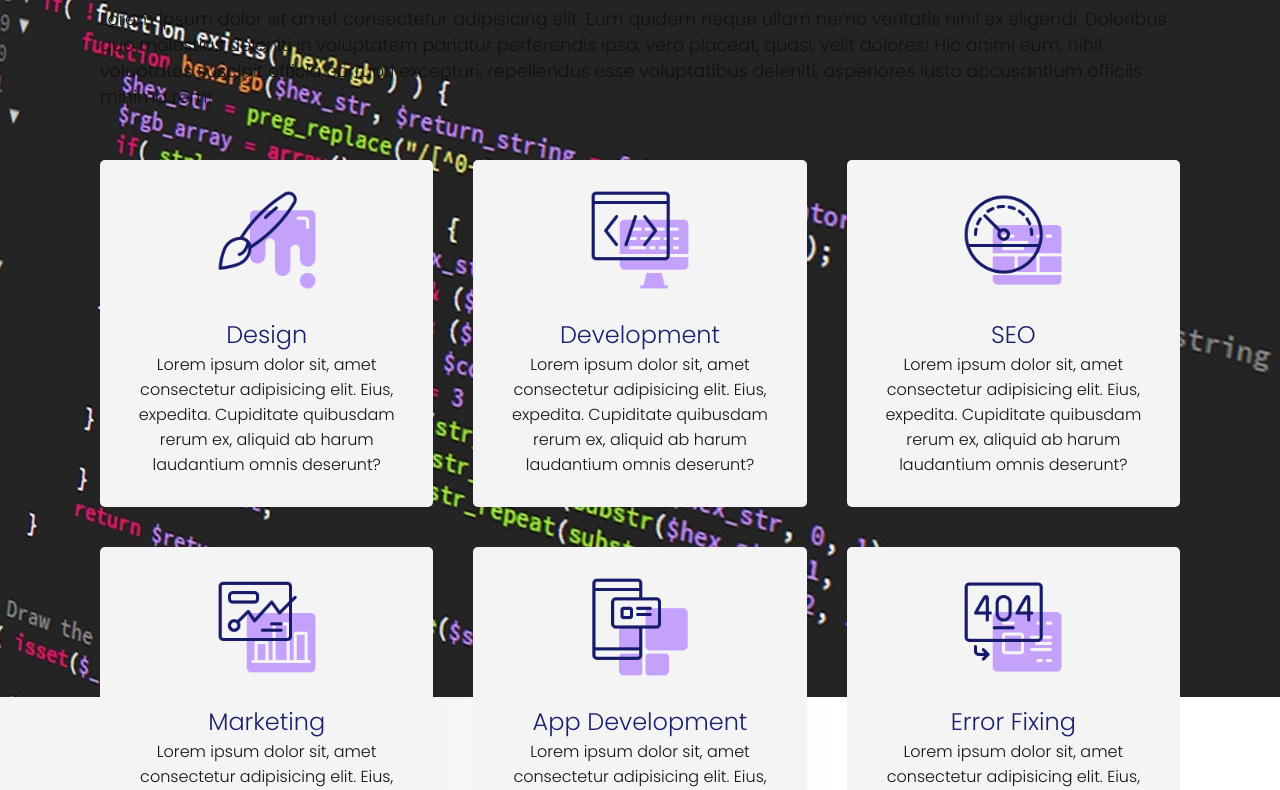
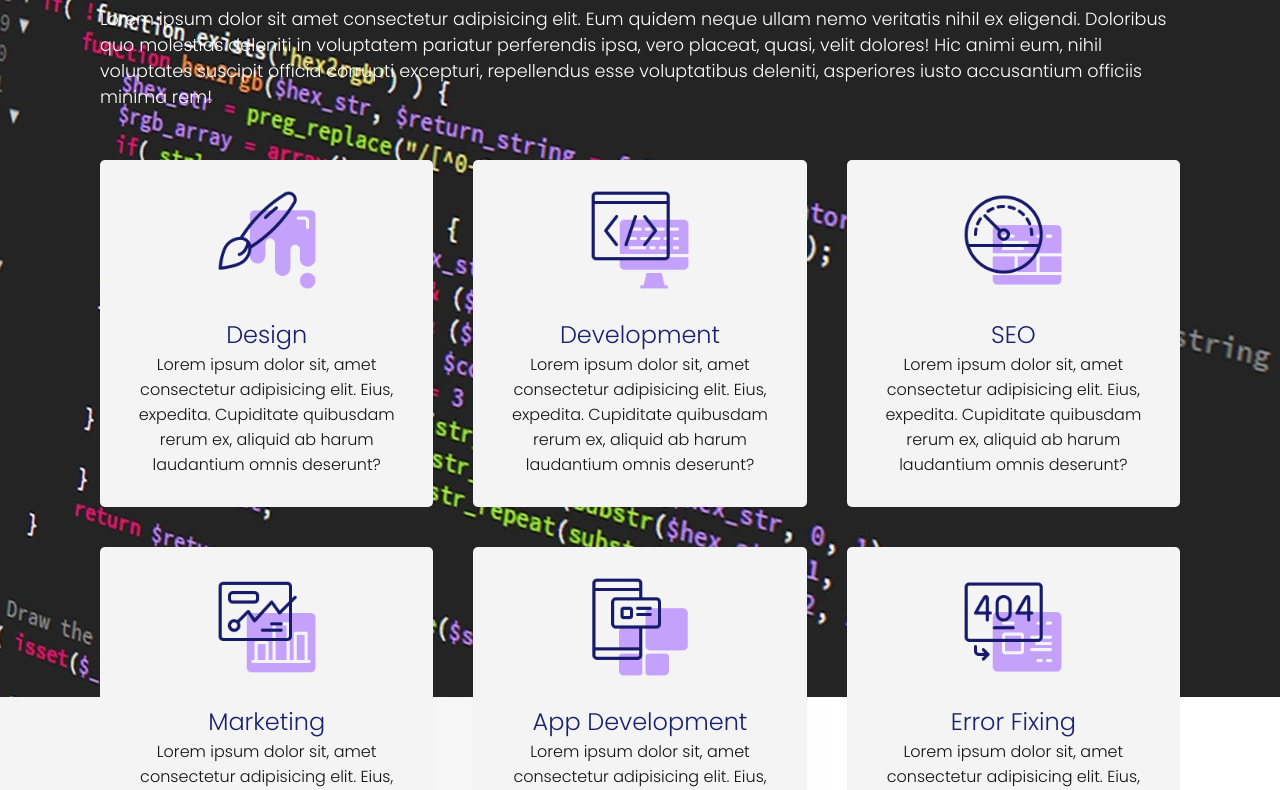
Before and after one commit to stogaja/Creative-Design-Agency, a plain HTML site: page services.html in a window 1280 px wide. Shown: the part 219-1009 px from the top of the page. Drawn offline with Linux system fonts and the light colour scheme.

Commit message:
modifications

```diff
--- a/css/style.css
+++ b/css/style.css
@@ -168,6 +168,15 @@ section.home {
 }
 
 /* services style*/
+.services-body {
+  background: transparent;
+}
+
+.services-body section .title,
+.services-body .logo {
+  color: white;
+}
+
 #bg {
   position: fixed;
   top: -50%;
@@ -185,10 +194,6 @@ section.home {
   margin: auto;
   min-width: 50%;
   min-height: 50%;
-}
-
-.services-body{
-  background: transparent;
 }
 
 .services {
```
